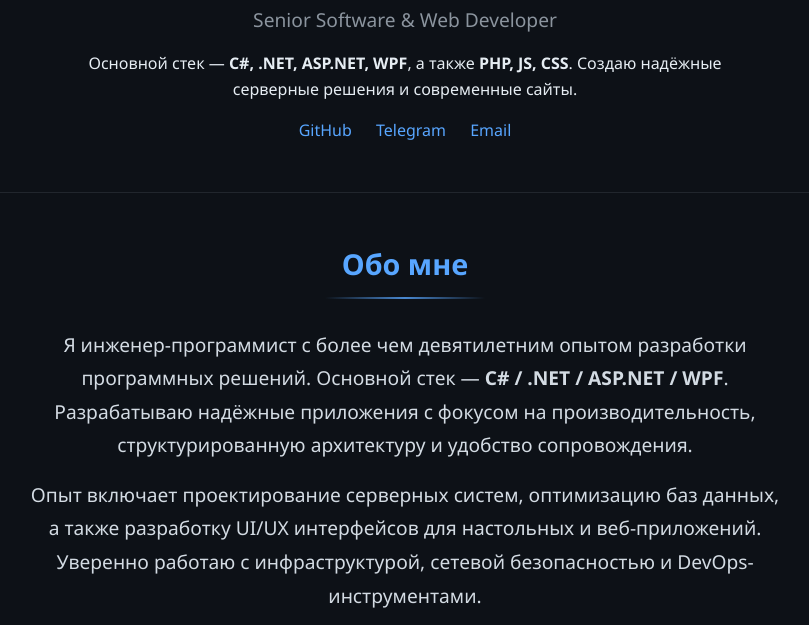
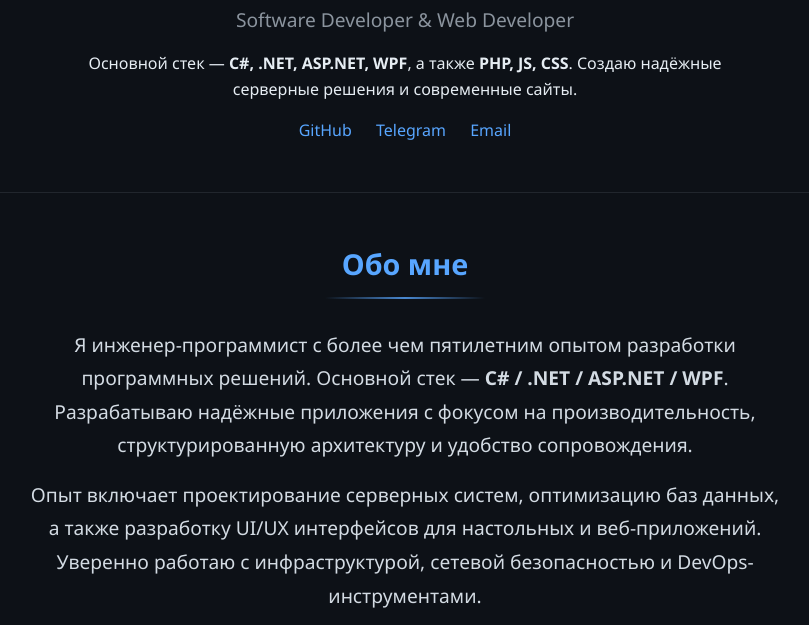
Before and after one commit to SeniorStefan/Portfolio, a plain HTML site: page index.html in a window 1280 px wide. Shown: the part 118-743 px from the top of the page, without its empty margins (235-1044 px from the left). Drawn offline with Linux system fonts and the light colour scheme.

Commit message:
Text Eding
исправил текстовку

```diff
--- a/index.html
+++ b/index.html
@@ -9,7 +9,7 @@
 <body>
   <header class="container fade-up">
     <h1>Snr_Stefan (Доржи Гомбожапов)</h1>
-    <p class="subtitle">Senior Software & Web Developer</p>
+    <p class="subtitle"> Software Developer & Web Developer</p>
     <p class="intro">
       Основной стек — <strong>C#, .NET, ASP.NET, WPF</strong>,
       а также <strong>PHP, JS, CSS</strong>. Создаю надёжные серверные решения и современные сайты.
@@ -25,7 +25,7 @@
     <section class="about container fade-up">
       <h2>Обо мне</h2>
       <p>
-        Я инженер-программист с более чем девятилетним опытом разработки программных решений.
+        Я инженер-программист с более чем пятилетним опытом разработки программных решений.
         Основной стек — <strong>C# / .NET / ASP.NET / WPF</strong>. Разрабатываю надёжные приложения с фокусом на
         производительность, структурированную архитектуру и удобство сопровождения.
       </p>
```
